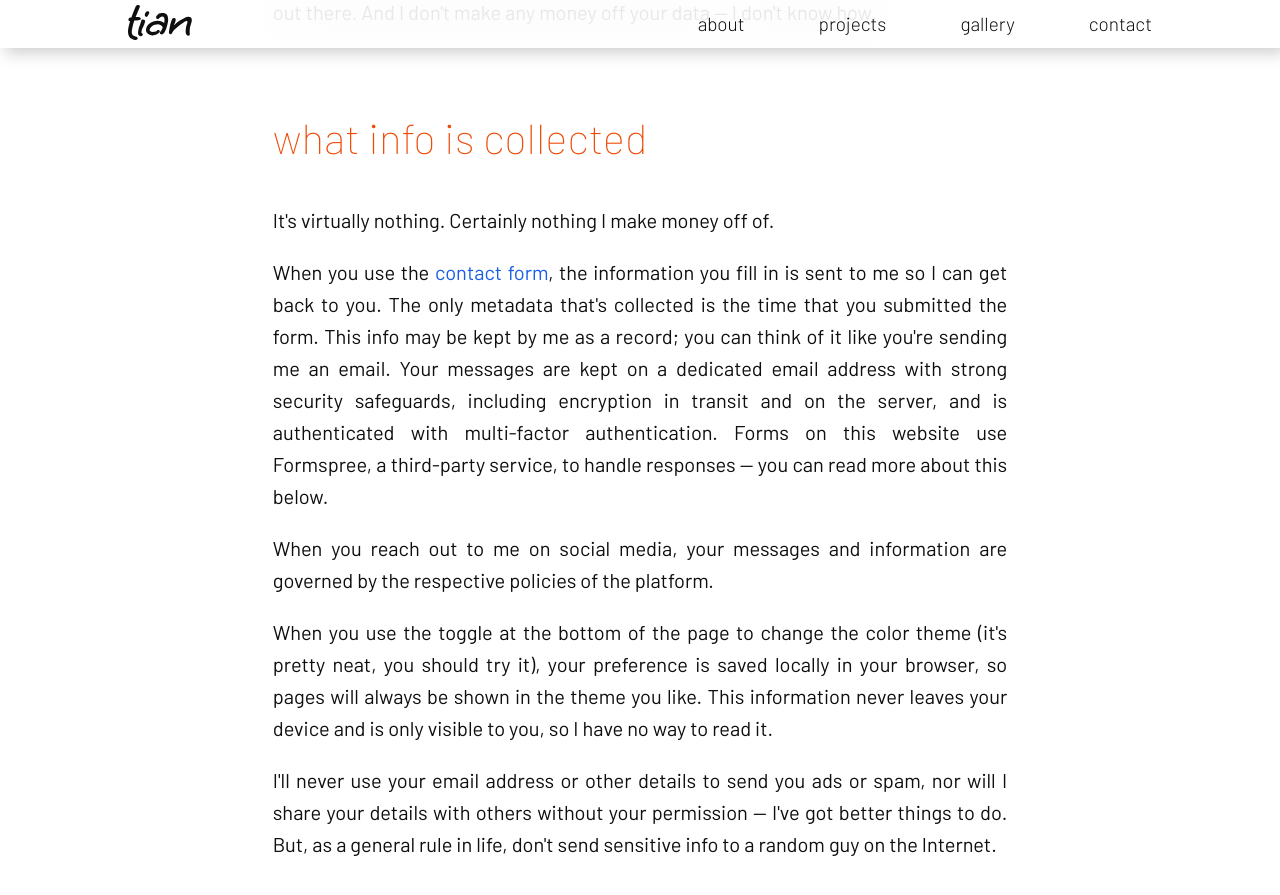
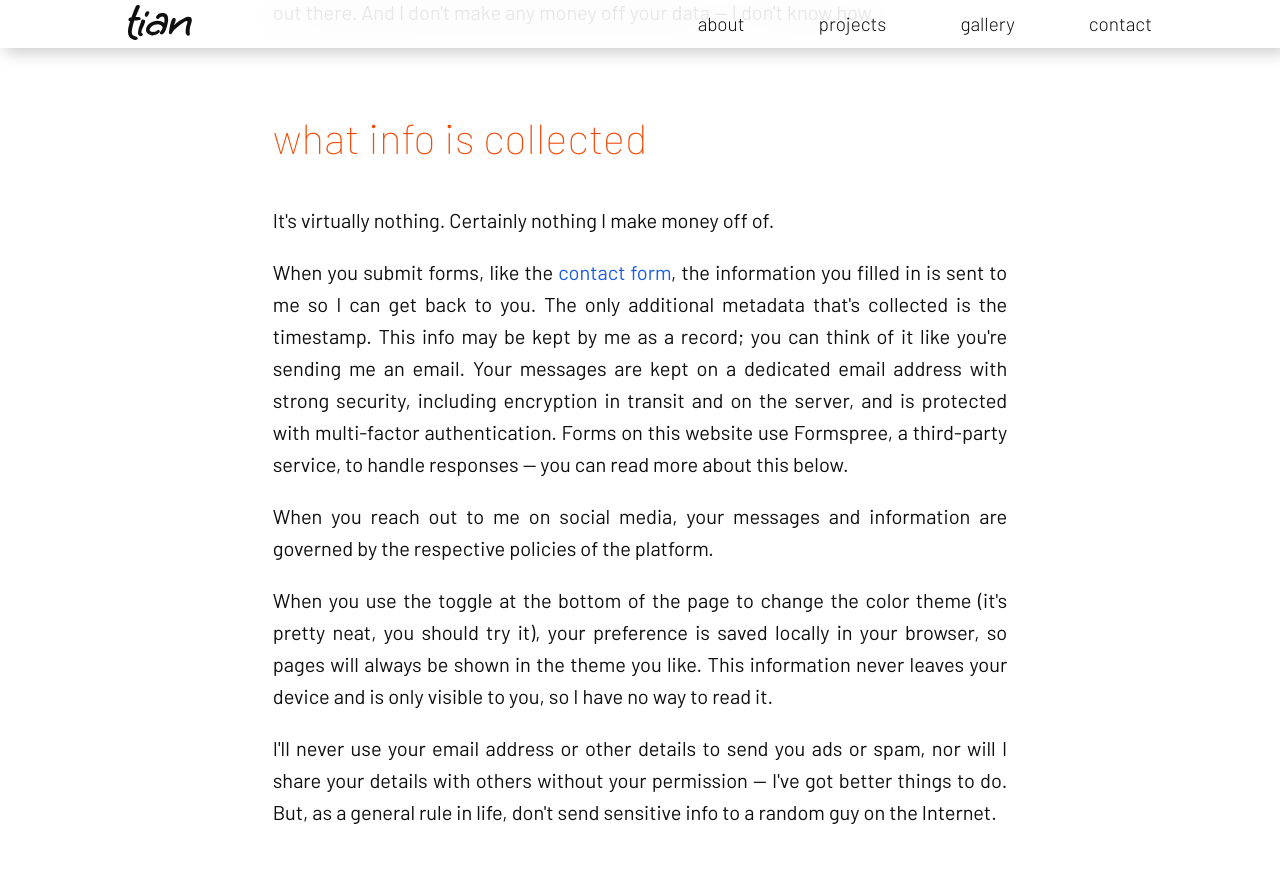
Before and after one commit to qitianshi/qitianshi.com, a Jekyll site: the page built from src/legal/privacy.html, in a window 1280 px wide and 900 px high, scrolled down 758 px. Shown: the top 895 px of the window. Built offline with Jekyll 4.4.1, drawn with Linux system fonts in a browser that asks for light colours; some web fonts are replaced; some of the changed text lies outside the part shown.

Commit message:
Shorten Privacy

```diff
--- a/src/legal/privacy.html
+++ b/src/legal/privacy.html
@@ -25,7 +25,7 @@ navbar_transparency_theme: "dark"
     It's virtually nothing. Certainly nothing I make money off of.
 </p>
 <p>
-    When you use the <a href="/contact">contact form</a>, the information you fill in is sent to me so I can get back to you. The only metadata that's collected is the time that you submitted the form. This info may be kept by me as a record; you can think of it like you're sending me an email. Your messages are kept on a dedicated email address with strong security safeguards, including encryption in transit and on the server, and is authenticated with multi-factor authentication. Forms on this website use Formspree, a third-party service, to handle responses &mdash; you can read more about this below.
+    When you submit forms, like the <a href="/contact">contact form</a>, the information you filled in is sent to me so I can get back to you. The only additional metadata that's collected is the timestamp. This info may be kept by me as a record; you can think of it like you're sending me an email. Your messages are kept on a dedicated email address with strong security, including encryption in transit and on the server, and is protected with multi-factor authentication. Forms on this website use Formspree, a third-party service, to handle responses &mdash; you can read more about this below.
 </p>
 <p>
     When you reach out to me on social media, your messages and information are governed by the respective policies of the platform.
@@ -58,7 +58,7 @@ navbar_transparency_theme: "dark"
 
 <h3>Google Fonts</h3>
 <p>
-    This website uses fonts hosted on Google Fonts. When you visit this website, Google receives your IP address to send the font files to your browser. You can learn more from <a href="https://fonts.googleblog.com/2022/11/your-privacy-and-google-fonts.html" target="_blank" class="external-link">Google's blog post about Google Fonts and privacy</a> and <a href="https://policies.google.com/privacy" target="_blank" class="external-link">Google's Privacy Policy</a>.
+    This website uses fonts hosted on Google Fonts. When you visit this website, Google receives your IP address to send the font files to your browser; it does not use this info for tracking or advertising. You can learn more from <a href="https://fonts.googleblog.com/2022/11/your-privacy-and-google-fonts.html" target="_blank" class="external-link">Google's blog post about Google Fonts and privacy</a> and <a href="https://policies.google.com/privacy" target="_blank" class="external-link">Google's Privacy Policy</a>.
 </p>
 <p>
     See the <a href="/legal/acknowledgments">Acknowledgments</a> to find out which fonts are provided by Google Fonts.
@@ -66,5 +66,5 @@ navbar_transparency_theme: "dark"
 
 <h3>Formspree</h3>
 <p>
-    When you submit a form on this website, your response is sent to Formspree, a web form backend service, which then forwards the details to me in an email. Formspree is an American software company whose service is widely used across the Internet. Formspree does not sell your data to any third parties. You can learn more from <a href="https://formspree.io/security/" target="_blank" class="external-link">Formspree's Security page</a> and <a href="https://formspree.io/legal/privacy-policy/" target="_blank" class="external-link">Formspree's Privacy Policy</a>.
+    When you submit a form on this website, your response is sent to Formspree, a web form backend service, which then forwards the details to me in an email. Formspree does not sell or disclose your data to third parties. You can learn more from <a href="https://formspree.io/security/" target="_blank" class="external-link">Formspree's Security page</a> and <a href="https://formspree.io/legal/privacy-policy/" target="_blank" class="external-link">Formspree's Privacy Policy</a>.
 </p>
```
